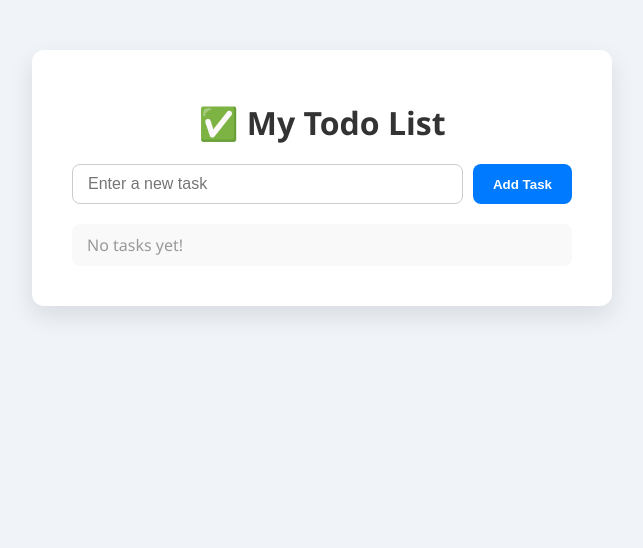
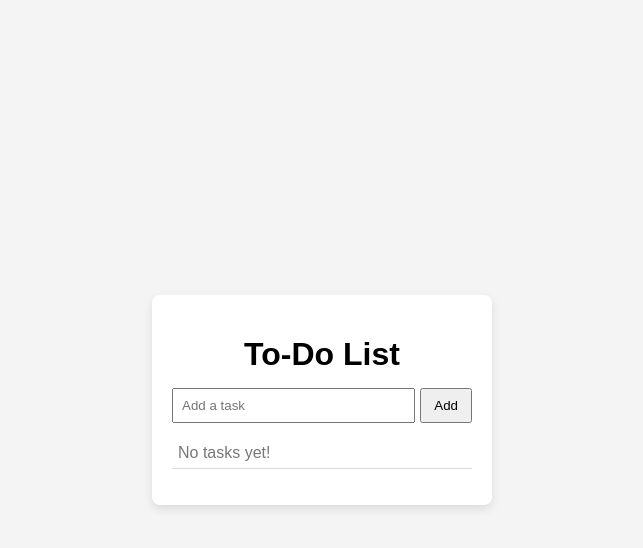
Before and after one commit to S1D-7077/my-todo-app, a plain HTML site: page index.html in a window 1280 px wide. Shown: the whole page, without its empty margins (318-961 px from the left). Drawn offline with Linux system fonts and the light colour scheme.

Commit message:
Refactor HTML structure and styling for Todo app

```diff
--- a/index.html
+++ b/index.html
@@ -1,29 +1,86 @@
-<!DOCTYPE html>
-<html>
-<head>
-  <title>Todo App</title>
 <!DOCTYPE html>
 <html lang="en">
 <head>
-  <meta charset="UTF-8">
-  <meta name="viewport" content="width=device-width, initial-scale=1.0">
-  <title>Todo App</title>
-  <link rel="stylesheet" href="style.css">
+  <meta charset="UTF-8" />
+  <meta name="viewport" content="width=device-width, initial-scale=1.0" />
+  <title>To-Do List</title>
+
+  <style>
+    body {
+      font-family: Arial, sans-serif;
+      background: #f4f4f4;
+      display: flex;
+      justify-content: center;
+      align-items: center;
+      height: 100vh;
+      margin: 0;
+    }
+
+    .app {
+      background: white;
+      padding: 20px;
+      width: 300px;
+      border-radius: 8px;
+      box-shadow: 0 4px 10px rgba(0,0,0,0.1);
+    }
+
+    h1 {
+      text-align: center;
+      margin-bottom: 15px;
+    }
+
+    .input-group {
+      display: flex;
+      gap: 5px;
+    }
+
+    input {
+      flex: 1;
+      padding: 8px;
+    }
+
+    button {
+      padding: 8px 12px;
+      cursor: pointer;
+    }
+
+    ul {
+      list-style: none;
+      padding: 0;
+      margin-top: 15px;
+    }
+
+    li {
+      display: flex;
+      justify-content: space-between;
+      padding: 6px;
+      border-bottom: 1px solid #ddd;
+    }
+
+    li.empty {
+      text-align: center;
+      color: #777;
+    }
+  </style>
 </head>
+
 <body>
-  <div class="container">
-    <h1>✅ My Todo List</h1>
+  <div class="app">
+    <h1>To-Do List</h1>
 
     <div class="input-group">
-      <input type="text" id="task-input" placeholder="Enter a new task">
-      <button id="add-btn">Add Task</button>
+      <input
+        id="task-input"
+        type="text"
+        placeholder="Add a task"
+      />
+      <button id="add-btn">Add</button>
     </div>
 
-    <ul id="task-list">
-      <li class="empty">No tasks yet!</li>
-    </ul>
+    <ul id="task-list"></ul>
   </div>
 
+  <!-- IMPORTANT: JS must be loaded LAST -->
   <script src="script.js"></script>
 </body>
 </html>
```
